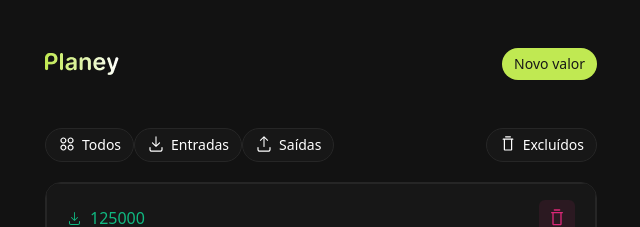
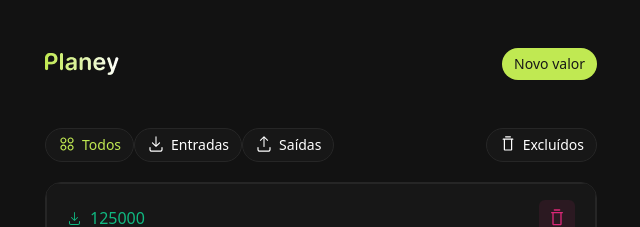
Before and after one commit to mariaporcina/financial-track-4p-fe-test, a React (Vite) app: page / in a window 1280 px wide. Shown: the top 227 px of the page, without its empty margins (319-959 px from the left). Built offline with nearby package versions, Linux system fonts and the light colour scheme; data requests are answered from the project's data file.

Commit message:
feat: setting up filters

```diff
--- /dev/null
+++ b/src/models/TransactionFilters.ts
@@ -0,0 +1,8 @@
+export type TransactionType = "income" | "outcome" | null;
+
+export type DeletedFilter = boolean;
+
+export type TransactionFilters = {
+  type?: TransactionType;
+  deleted?: DeletedFilter;
+};
--- /dev/null
+++ b/src/queries/useTransaction.tsx
@@ -0,0 +1,13 @@
+// queries/useTransactions.ts
+import { useQuery } from "@tanstack/react-query";
+import useTransactionViewModel from "../viewModels/UseTransactionViewModel";
+import type { TransactionFilters } from "../models/TransactionFilters";
+
+export function useTransactions(filters?: TransactionFilters) {
+  const { fetchAll } = useTransactionViewModel();
+
+  return useQuery({
+    queryKey: ["transactions", filters],
+    queryFn: () => fetchAll(filters),
+  });
+}
--- a/src/viewModels/UseTransactionViewModel.tsx
+++ b/src/viewModels/UseTransactionViewModel.tsx
@@ -1,19 +1,27 @@
 import z from 'zod';
 import { TransactionSchema } from '../models/Transaction.schema.ts';
+import type { TransactionFilters } from "../models/TransactionFilters";
 
 const useTransactionViewModel = () => {
-  // const user = ref<User | null>(null);
+  async function fetchAll(filters?: TransactionFilters) {
+    const params = new URLSearchParams();
+    if (filters?.type) {
+      params.set("type", filters.type);
+    }
 
-  async function fetchAll() {
-    const response = await fetch('http://localhost:3000/transactions');
-
+    const response = await fetch(`http://localhost:3000/transactions?${params.toString()}`);
     if (!response.ok) {
       throw new Error('Something went wrong while fetching transactions');
     }
 
-    const data = await response.json();
+    const json = await response.json();
+    const data = z.array(TransactionSchema).parse(json);
 
-    return z.array(TransactionSchema).parse(data);
+    if (filters?.deleted) {
+      return data.filter(t => t.deletedAt !== null);
+    }
+
+    return data.filter(t => t.deletedAt === null);
   }
 
   async function fetchById(id: number) {
--- a/src/views/components/Filter/FilterButton/index.tsx
+++ b/src/views/components/Filter/FilterButton/index.tsx
@@ -14,7 +14,7 @@ const FilterButton = ({ className, icon, label, action }: FilterButtonPropsType)
   return (
     <Button className={`${styles.Button} flex gap-1.5 border-solid border-1 border-[#262626] bg-[#171717] font-medium ${className}`} onClick={action}>
       {icon}
-      <span className="text-white text-sm">{label}</span>
+      <span className="text-sm">{label}</span>
     </Button>
   )
 }
--- a/src/views/components/Filter/index.tsx
+++ b/src/views/components/Filter/index.tsx
@@ -2,30 +2,44 @@ import { TokensIcon, DownloadIcon, UploadIcon, TrashIcon } from '@radix-ui/react
 import Container from '../Container';
 
 import FilterButton from './FilterButton';
+import type { Dispatch, SetStateAction } from 'react';
 
-const Filter = () => {
+type FilterPropsType = {
+  type: "income" | "outcome" | undefined | null
+  setType: Dispatch<SetStateAction<"income" | "outcome" | undefined | null>>
+  deleted: boolean
+  setDeleted: Dispatch<SetStateAction<boolean>>
+}
+
+const Filter = ({ type, setType, deleted, setDeleted }: FilterPropsType) => {
 
   const filterOptions = [
     {
-      icon: <TokensIcon color="white" className='size-4.5' />,
+      icon: <TokensIcon className='size-4.5' />,
       label: 'Todos',
-      action: () => {}
+      action: () => {
+        setType(undefined);
+        setDeleted(false)
+      }
     },
     {
-      icon: <DownloadIcon color="white" className='size-4.5' />,
+      id: 'income',
+      icon: <DownloadIcon className='size-4.5' />,
       label: 'Entradas',
-      action: () => {}
+      action: () => {
+        setType('income');
+        setDeleted(false)
+      }
     },
     {
-      icon: <UploadIcon color="white" className='size-4.5' />,
+      id: 'outcome',
+      icon: <UploadIcon className='size-4.5' />,
       label: 'Saídas',
-      action: () => {}
+      action: () => {
+        setType('outcome');
+        setDeleted(false)
+      }
     },
-    {
-      icon: <TrashIcon color="white" className='size-4.5' />,
-      label: 'Excluídos',
-      action: () => {}
-    }
   ];
 
   return (
@@ -33,34 +47,24 @@ const Filter = () => {
       {filterOptions.map((option, index) => (
         <FilterButton
           key={index}
-          className={`${index >= filterOptions.length-1 && "ml-auto"}`}
+          className={`
+            ${type === option.id ? "text-[#C0E952]" : ""}
+          `}
           icon={option.icon}
           label={option.label}
           action={option.action}
         />
       ))}
-{/*
-      <Button className={`${styles.Button} flex gap-1.5`}>
-        <TokensIcon color="white" className='size-4.5' />
-        <span className="text-white text-sm">Todos</span>
-      </Button>
 
-      <Button className={`${styles.Button} flex gap-1.5`}>
-        <DownloadIcon color="white" className='size-4.5' />
-        <span className="text-white text-sm">Entradas</span>
-      </Button>
-
-      <Button className={`${styles.Button} flex gap-1.5`}>
-        <UploadIcon color="white" className='size-4.5' />
-        <span className="text-white text-sm">Saídas</span>
-      </Button>
-
-      <div className='flex-2 flex justify-end'>
-        <Button className={`${styles.Button} flex gap-1.5`}>
-          <TrashIcon color="white" className='size-4.5' />
-          <span className="text-white text-sm">Saídas</span>
-        </Button>
-      </div> */}
+      <FilterButton
+        className={`ml-auto ${deleted ? "text-[#C0E952]" : ""}`}
+        icon={<TrashIcon className='size-4.5' />}
+        label={"Excluídos"}
+        action={() => {
+          setType(null)
+          setDeleted(true)
+        }}
+      />
     </Container>
   )
 }
--- a/src/views/components/Header/index.tsx
+++ b/src/views/components/Header/index.tsx
@@ -1,10 +1,8 @@
 
 import logo from '../../../assets/logo.png';
 import { Link } from "@tanstack/react-router";
-import { Button } from '@base-ui/react/button'
 import Container from '../Container';
 
-import styles from '../../../index.module.css';
 import type { ReactNode } from 'react';
 
 type HeaderPropsType = {
--- a/src/views/components/TransactionList/index.tsx
+++ b/src/views/components/TransactionList/index.tsx
@@ -8,7 +8,6 @@ type TransactionListProps = {
 }
 
 const TransactionList = ({ transactions }: TransactionListProps) => {
-
   if (!transactions || !transactions.length) {
     return (
       <div className="text-center max-w-[320px] mx-auto my-25">
--- a/src/views/components/modals/RegisterModal/index.tsx
+++ b/src/views/components/modals/RegisterModal/index.tsx
@@ -71,7 +71,7 @@ export default function RegisterModal({ children }: RegisterModalPropsType) {
                 <Toggle onPressedChange={() => { setSelectedType('outcome') }} aria-label="outcome" value="outcome" disabled={selectedType === 'outcome'} className={modalStyles.ToggleButton}>Saída</Toggle>
               </ToggleGroup>
 
-              <Button className={`${styles.Button} bg-[#C0E952] text-[#171717] text-sm font-medium`}>Novo valor</Button>
+              <Button className={`${styles.Button} bg-[#C0E952] text-[#171717] text-sm font-medium`}>Adicionar</Button>
             </div>
           </form>
         </Dialog.Popup>
--- a/src/views/pages/Home/index.tsx
+++ b/src/views/pages/Home/index.tsx
@@ -3,21 +3,20 @@ import Filter from "../../components/Filter"
 import Container from "../../components/Container"
 import TransactionList from "../../components/TransactionList"
 
-import useTransactionViewModel from "../../../viewModels/UseTransactionViewModel";
-import { useQuery } from "@tanstack/react-query";
 import Pagination from "../../components/Pagination";
 import RegisterModal from "../../components/modals/RegisterModal";
-import { Button, Dialog } from "@base-ui/react";
+import { Dialog } from "@base-ui/react";
 
 import styles from '../../../index.module.css';
 
+import { useState } from "react";
+import { useTransactions } from "../../../queries/useTransaction";
+
 const Home = () => {
-  const { fetchAll } = useTransactionViewModel();
+  const [type, setType] = useState<"income" | "outcome" | undefined | null>();
+  const [deleted, setDeleted] = useState<boolean>(false);
 
-  const { data, isLoading, error } = useQuery({
-    queryKey: ['transactions'],
-    queryFn: fetchAll,
-  });
+  const { data, isLoading, error } = useTransactions({ type, deleted });
 
   if (isLoading) return <p>Carregando...</p>
 
@@ -31,7 +30,12 @@ const Home = () => {
         </RegisterModal>
       </Header>
 
-      <Filter />
+      <Filter
+        type={type}
+        setType={setType}
+        deleted={deleted}
+        setDeleted={setDeleted}
+      />
 
       <Container>
         <TransactionList transactions={data} />
```
